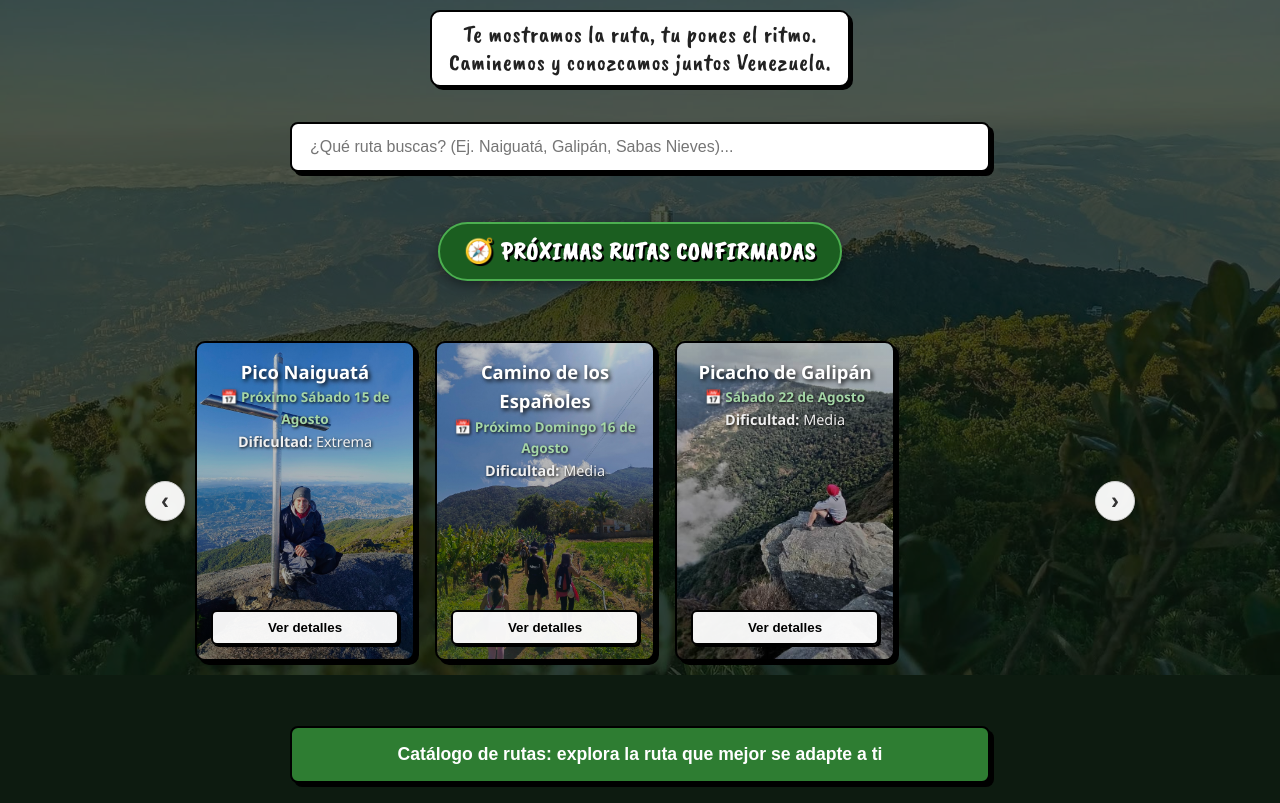
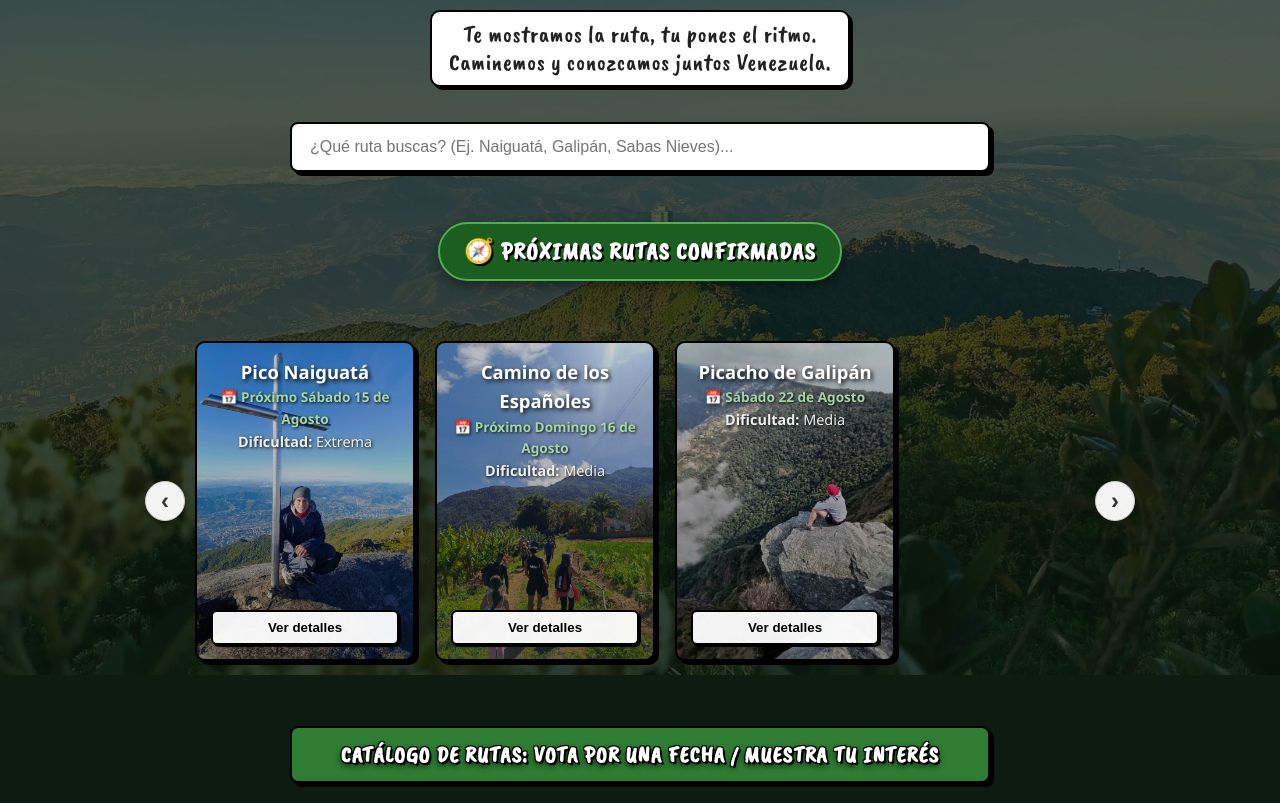
Before and after one commit to luchodomador/Rutravesia-web-votos, a plain HTML site: page index.html in a window 1280 px wide. Shown: the part 125-928 px from the top of the page. Drawn offline with nearby package versions, Linux system fonts and the light colour scheme.

Commit message:
Add files via upload

```diff
--- a/index.html
+++ b/index.html
@@ -56,7 +56,7 @@
         <!-- ACCESO AL CATÁLOGO GENERAL -->
         <section class="catalog-section">
             <button class="btn-catalog" id="btnCatalog">
-                Catálogo de rutas: explora la ruta que mejor se adapte a ti
+                Catálogo de rutas: vota por una fecha / muestra tu interés
             </button>
         </section>
 
--- a/style.css
+++ b/style.css
@@ -356,21 +356,38 @@ body::before {
 .btn-catalog {
     width: 100%;
     max-width: 700px;
-    padding: 16px;
-    font-size: 1.1rem;
-    font-weight: bold;
+    padding: 12px 20px;
+
+    /* Muestra la misma tipografía que el título principal */
+    font-family: 'Caveat Brush', cursive;
+    font-size: 1.4rem;                  /* Tamaño equilibrado para la versión Brush */
+    font-weight: 700;
+    letter-spacing: 1px;
+    text-transform: uppercase;          /* Opcional: manténlo si quieres las letras en mayúsculas como el título */
+
+    /* Mismo estilo de sombra e impacto visual */
+    color: #ffffff;
+    text-shadow:
+        2px 2px 0px #000000,
+        -1px -1px 0px #000000,
+        1px -1px 0px #000000,
+        -1px 1px 0px #000000,
+        0px 3px 6px rgba(0, 0, 0, 0.9);
+
     background: var(--primary);
-    color: white;
     border: var(--border-width) solid var(--border-color);
     border-radius: 8px;
     cursor: pointer;
     box-shadow: var(--shadow-solid);
-    transition: transform 0.1s ease;
+    transition: transform 0.1s ease, background 0.2s ease;
 }
 
 .btn-catalog:hover {
     background: var(--primary-dark);
+    transform: scale(1.02);
 }
+
+
 
 /* Caja gris de los selectores de filtro */
 .filter-controls {
```
